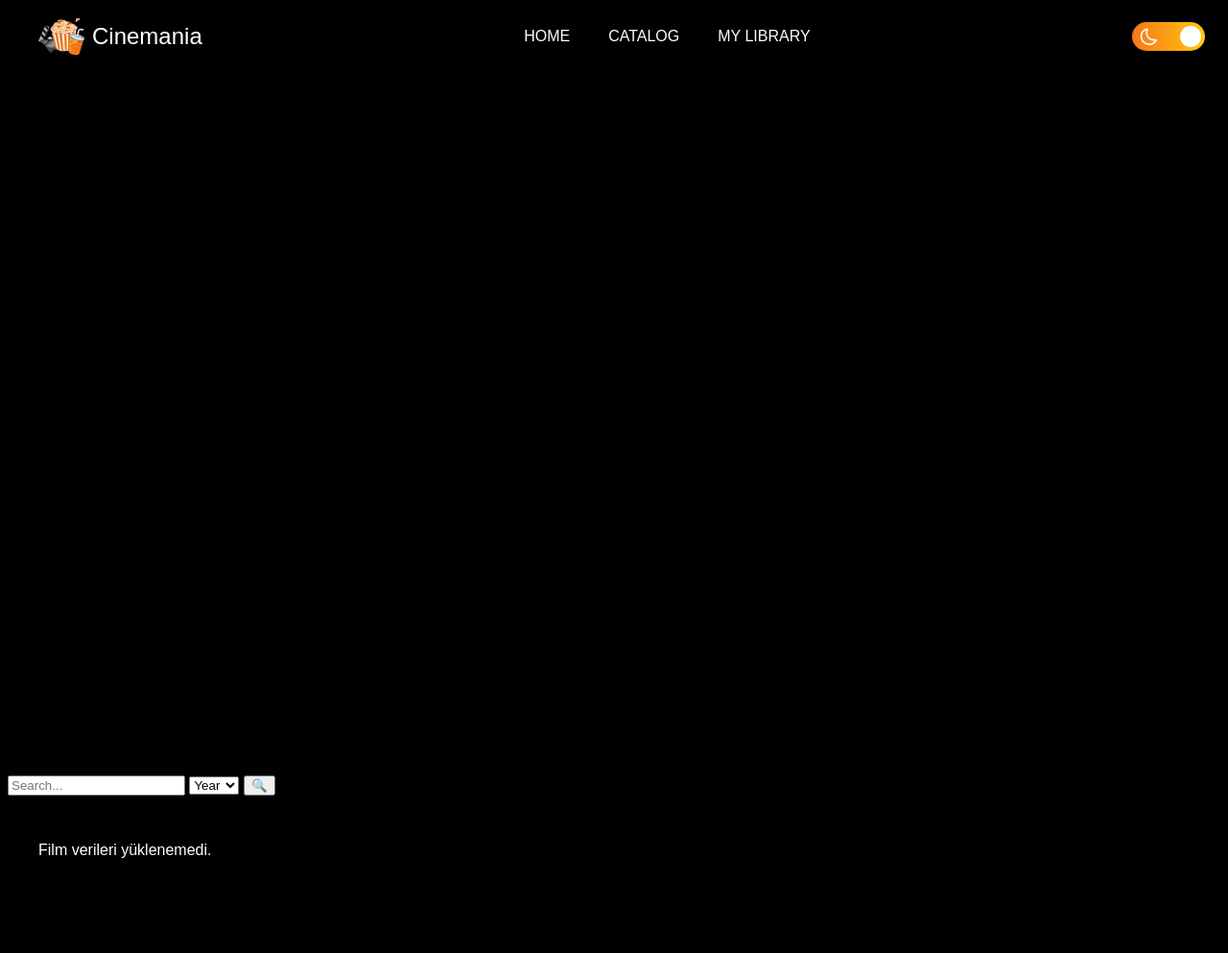
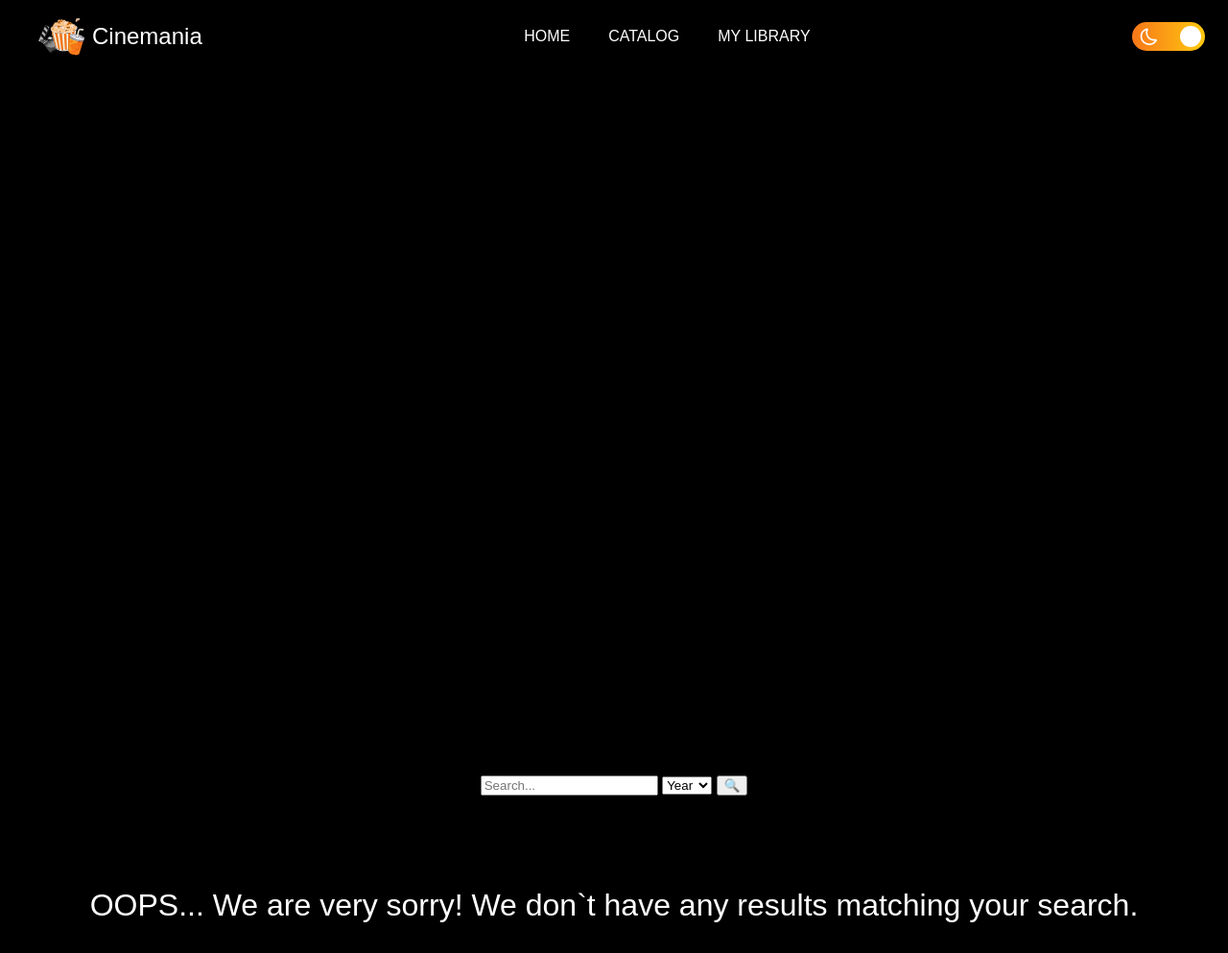
Before and after one commit to NaN-Stop-Us/cinemania, a website built with Vite: page src/catalog.html in a window 1280 px wide. Shown: the whole page at 96% size. Built offline with nearby package versions, Linux system fonts and the light colour scheme; no server answers.

Commit message:
f3_css-js_v2

```diff
--- a/src/css/catalog-list.css
+++ b/src/css/catalog-list.css
@@ -1,5 +1,7 @@
 .catalog-filter {
     margin-top: 80px;
+    display: flex;
+    justify-content: center;
 }
 
 .movie-grid {
@@ -8,6 +10,9 @@
   gap: 2rem;
   padding: 2rem;
   margin-bottom: 48px;
+  max-width: 1280px;
+  margin: 0 auto;
+
 }
 
 .movie-card {
@@ -26,7 +31,7 @@
 }
 
 .movie-card:hover {
-  transform: scale(1.05);
+  transform: scale(1.02);
 }
 
 .star-container {
@@ -35,3 +40,11 @@
   justify-content: center;
   margin: 0.5rem 0;
 }
+
+#noResult p {
+    font-size: 32px;
+    line-height: 36px;
+    font-weight: 400;
+    text-align: center;
+    align-items: center;
+}
--- a/src/js/catalog-list.js
+++ b/src/js/catalog-list.js
@@ -1,20 +1,21 @@
-import { fetchMovies, BASE_URL, ENDPOINTS, IMG_BASE_URL } from './fetchApi.js';
+import { fetchMovies, BASE_URL, ENDPOINTS, IMG_BASE_URL, fetchGenres } from './fetchApi.js';
 import { renderStarRating } from './catalog-hero.js';
-
 
 const searchInput = document.getElementById('searchInput');
 const yearFilter = document.getElementById('yearFilter');
 const searchBtn = document.getElementById('searchBtn');
 const movieResults = document.getElementById('movieResults');
+const noResult  = document.getElementById('noResult');
 
 // Sayfa ilk yüklendiğinde upcoming filmleri getir
-document.addEventListener("DOMContentLoaded", async () => {
+document.addEventListener('DOMContentLoaded', async () => {
   try {
     const data = await fetchMovies(BASE_URL, ENDPOINTS.UPCOMING_MOVIES);
     renderMovies(data.results);
   } catch (error) {
-    movieResults.innerHTML = "<p>Film verileri yüklenemedi.</p>";
-    console.error("Upcoming fetch hatası:", error);
+    noResult.innerHTML =
+      '<p>OOPS... We are very sorry! We don`t have any results matching your search. </p>';
+    console.error('Upcoming fetch hatası:', error);
   }
 });
 
@@ -33,8 +34,8 @@ searchBtn.addEventListener('click', async () => {
 
     renderMovies(data.results);
   } catch (error) {
-    movieResults.innerHTML = "<p>Arama başarısız oldu.</p>";
-    console.error("Search fetch hatası:", error);
+    noResult.innerHTML = '<p>OOPS... We are very sorry! We don`t have any results matching your search. </p>';
+    console.error('Search fetch hatası:', error);
   }
 });
 
@@ -43,7 +44,7 @@ function renderMovies(movies) {
   movieResults.innerHTML = '';
 
   if (!movies || movies.length === 0) {
-    movieResults.innerHTML = '<p>Film bulunamadı.</p>';
+    noResult.innerHTML ="<p>OOPS... <br> We are very sorry! <br>  We don`t have any results matching your search. </p>";
     return;
   }
 
@@ -53,10 +54,16 @@ function renderMovies(movies) {
 
     // Kart içeriğini oluştur
     card.innerHTML = `
-      <img src="${movie.poster_path ? IMG_BASE_URL + '/w500' + movie.poster_path : 'https://via.placeholder.com/500x750?text=No+Image'}" alt="${movie.title}" />
+      <img src="${
+        movie.poster_path
+          ? IMG_BASE_URL + '/w500' + movie.poster_path
+          : 'https://via.placeholder.com/500x750?text=No+Image'
+      }" alt="${movie.title}" />
       <h3>${movie.title}</h3>
       <div class="star-container"></div>
-      <p>${movie.release_date ? movie.release_date.split('-')[0] : 'Unknown'}</p>
+      <p>${
+        movie.release_date ? movie.release_date.split('-')[0] : 'Unknown'
+      }</p>
     `;
 
     // Yıldızları basacağımız container
--- a/src/partials/catalog-list.html
+++ b/src/partials/catalog-list.html
@@ -16,5 +16,7 @@
 </section>
 
 <section id="movieResults" class="movie-grid">
+
   <!-- JS ile posterler burada gösterilecek -->
 </section>
+<div id="noResult"></div>
```
